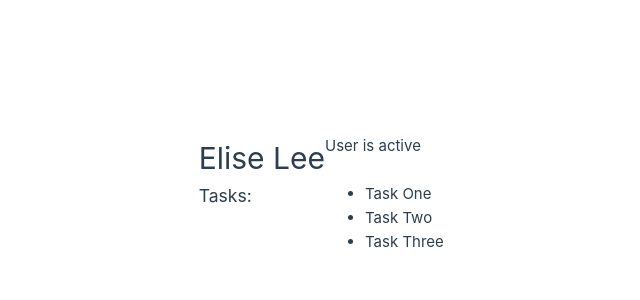
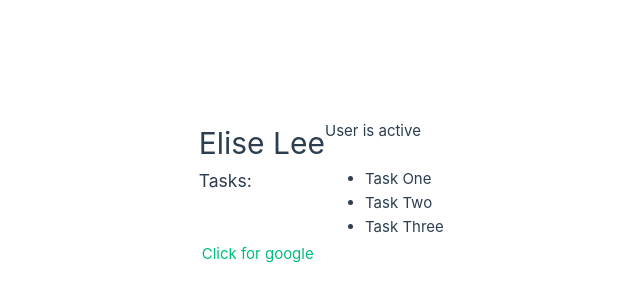
Before and after one commit to SherryPham/WorkLance, a Vue app in the folder work-lance/: page / in a window 1280 px wide. Shown: the part 206-506 px from the top of the page, without its empty margins (315-955 px from the left). Built offline with nearby package versions, Linux system fonts and the light colour scheme.

Commit message:
add links

```diff
--- a/work-lance/src/App.vue
+++ b/work-lance/src/App.vue
@@ -21,4 +21,5 @@ export default {
   <ul>
     <li v-for="task in tasks" :key="task">{{ task }}</li>
   </ul>
+  <a v-bind:href="link">Click for google</a>
 </template>
```
